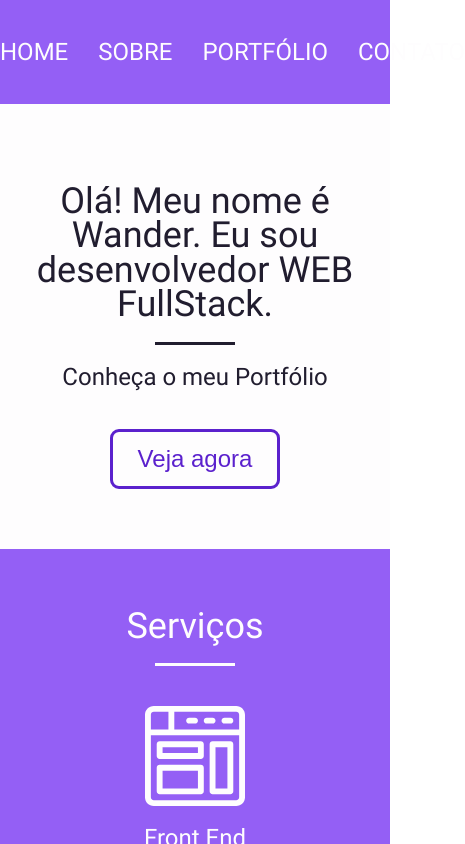
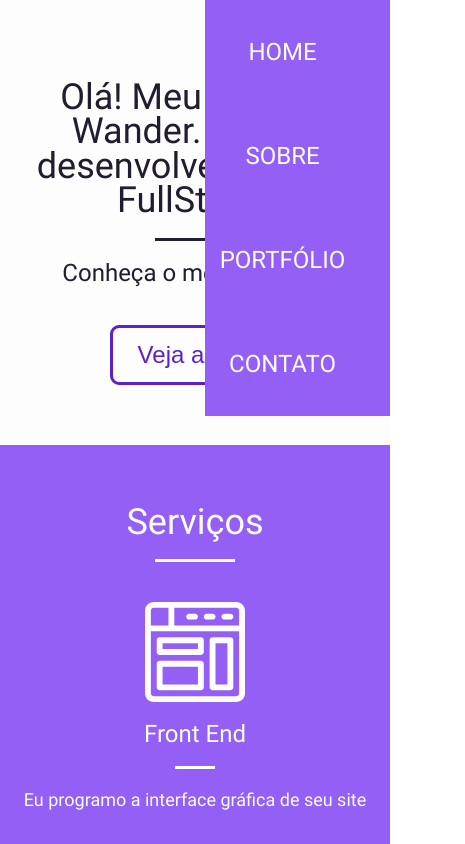
Before and after one commit to wander-junior/portfolio, a React (Create React App) app: page / in a window 390 px wide. Both pictures are taken after a click on the button 355 px from the left and 30 px from the top of the page. Shown: the top 844 px of the page, 465 px wide, since content can reach past the window. Built offline with nearby package versions, Linux system fonts and the light colour scheme.

Commit message:
Make the sandwich menu work

```diff
--- a/src/components/Menu/index.js
+++ b/src/components/Menu/index.js
@@ -1,12 +1,29 @@
-import React from 'react';
+import React, { useEffect } from 'react';
 import { NavLink } from 'react-router-dom';
 
 import {MenuWrapper, MenuUl, MenuItem, SandwichMenu, Flex} from './menu-styles';
 
-
-
 export default function Menu() {
     const [isActive, setIsActive] = React.useState(false);
+
+    function useOutsideAlerter(ref) {
+        useEffect(() => {
+            function handleClickOutside(event) {
+                if (ref.current && !ref.current.contains(event.target)) {
+                    setIsActive(false);
+                }
+            }
+
+            document.addEventListener('mousedown', handleClickOutside);
+
+            return () => {
+                document.removeEventListener('mousedown', handleClickOutside);
+            }
+        }, [ref])
+    }
+
+    const wrapperRef = React.useRef(null);
+    useOutsideAlerter(wrapperRef);
 
     const handleButtonClick = () => {
         setIsActive(true);
@@ -17,7 +34,7 @@ export default function Menu() {
             <Flex>
                 <SandwichMenu isActive={isActive} onClick={handleButtonClick}/>
             </Flex>
-            <MenuWrapper isActive={isActive}>
+            <MenuWrapper isActive={isActive} ref={wrapperRef}>
                 <MenuUl>
                     <MenuItem><NavLink to='/'>HOME</NavLink></MenuItem>
                     <MenuItem><NavLink to='/sobre'>SOBRE</NavLink></MenuItem>
--- a/src/components/Menu/menu-styles.js
+++ b/src/components/Menu/menu-styles.js
@@ -3,15 +3,25 @@ import { colors, containerConfigs, typoSizes } from '../../styles.js';
 
 const MenuWrapper = styled.nav`
     background: ${colors.primary};
-    min-width: 100%;
+
+    @media (min-width: 501px) {
+        min-width: 100%;
+    }
 
     @media (max-width: 500px) {
         display: ${props => props.isActive ? 'block' : 'none'};
+        width: 185px;
+        position: absolute;
+        right: 0;
     }
 `;
 
 const MenuUl = styled.ul`
     ${containerConfigs}
+
+    @media (max-width: 500px) {
+        flex-direction: column;
+    }
 `;
 
 const MenuItem = styled.li`
@@ -20,6 +30,10 @@ const MenuItem = styled.li`
     padding-top: 40px;
     padding-bottom: 40px;
     font-size: ${typoSizes.medium};
+
+    @media (max-width: 500px) {
+        text-align: center;
+    }
 `;
 
 const SandwichMenu = styled.button`
```
